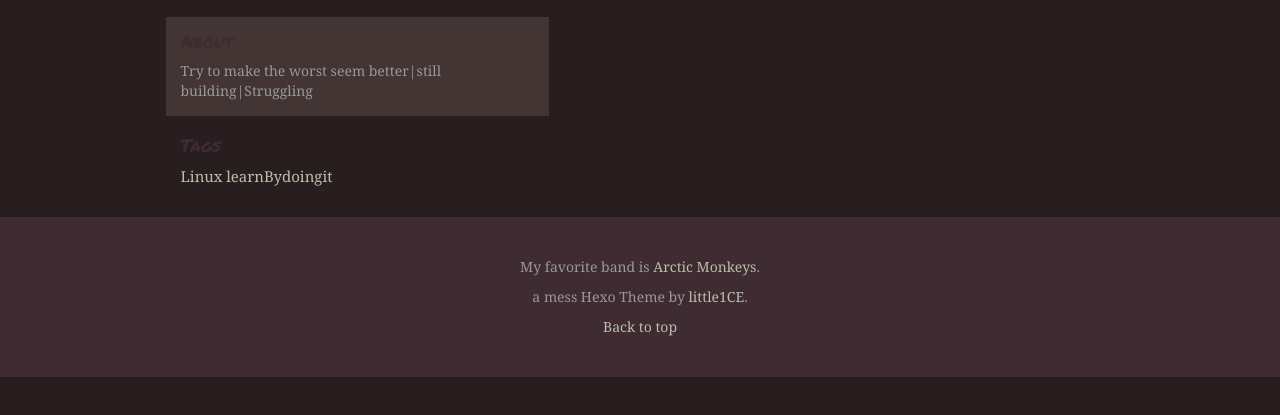
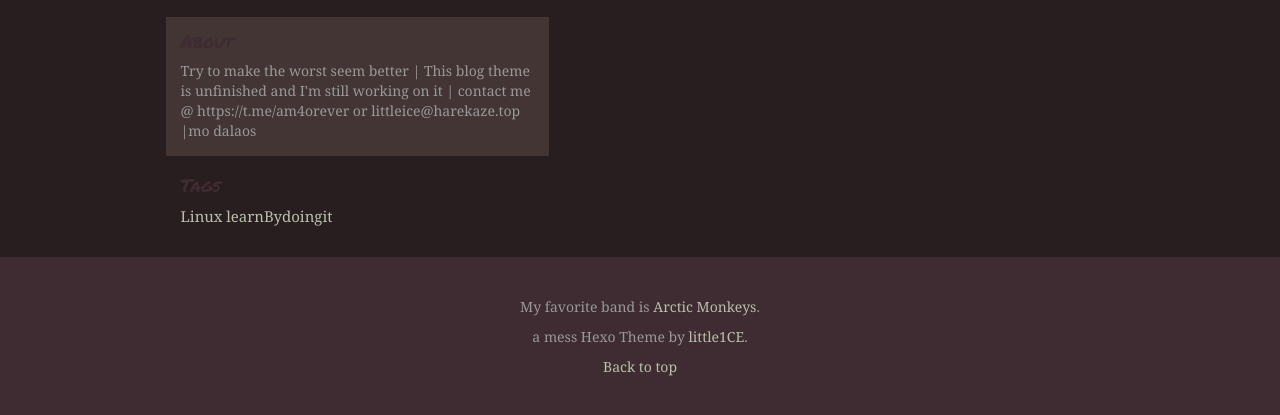
Before and after one commit to tuzi3040/little1CE.github.io, a plain HTML site: page index.html in a window 1280 px wide. Shown: the part 491-906 px from the top of the page. Before the commit the page ends 868 px from the top, so only its background shows below. Drawn offline with nearby package versions, Linux system fonts and the light colour scheme; a web font is replaced by a local one.

Commit message:
Site updated: 2018-09-20 20:56:45

```diff
--- a/index.html
+++ b/index.html
@@ -69,7 +69,7 @@
 
     <div class="sidebar-module sidebar-module-inset">
         <h4>About</h4>
-        <p>Try to make the worst seem better|still building|Struggling</p>
+        <p>Try to make the worst seem better | This blog theme is unfinished and I'm still working on it | contact me @ https://t.me/am4orever or littleice@harekaze.top |mo dalaos</p>
     </div>
 
 
```
